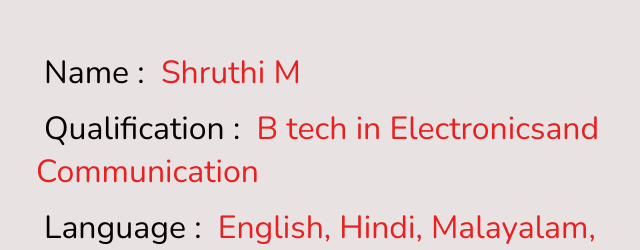
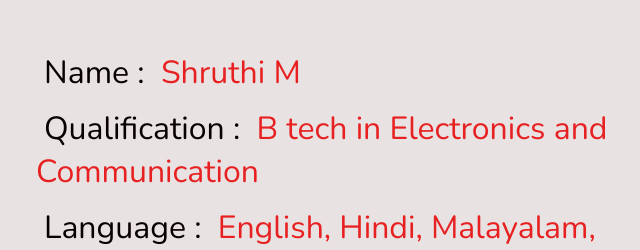
Before and after one commit to Shruthii02/portfolio, a plain HTML site: page index.html in a window 1280 px wide. Shown: the part 918-1168 px from the top of the page, 612-1252 px from the left. Drawn offline with nearby package versions, Linux system fonts and the light colour scheme.

Commit message:
add spaces

```diff
--- a/index.html
+++ b/index.html
@@ -61,7 +61,7 @@
 <div class="row">
     <div class="info">
         <h3> <span> name : </span> Shruthi M </h3>
-        <h3> <span> qualification : </span> B tech in Electronicsand Communication</h3>
+        <h3> <span> qualification : </span> B tech in Electronics and Communication</h3>
         <h3> <span> language : </span>English, Hindi, Malayalam, Tamil </h3>
         <h3> <span> Age : </span> 19</h3>
         <a href="https://drive.google.com/file/d/1Uphu00FeTTzFvLfbOH9I1nunTyuBQtXA/view?usp=sharing"target="_blank"><button class="btn"> Download CV <i class="fas fa-download"></i> </button></a>
@@ -88,14 +88,14 @@
         <i class="fas fa-graduation-cap"></i>
         <span>2018-19</span>
         <h3>Higher secondary (Bio-Maths)</h3>
-        <p>GVGHSS,Chittur</p>
+        <p>GVGHSS, Chittur</p>
     </div>
 
     <div class="box">
         <i class="fas fa-graduation-cap"></i>
         <span>2017</span>
         <h3>High school</h3>
-        <p>GVGHSS,Chittur</p>
+        <p>GVGHSS, Chittur</p>
     </div>
 
 </div>
```
